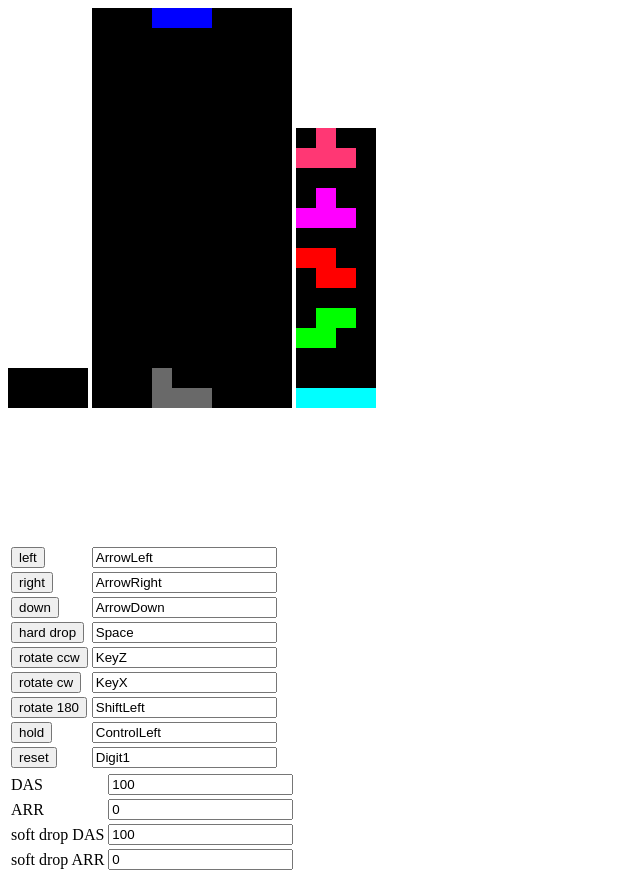
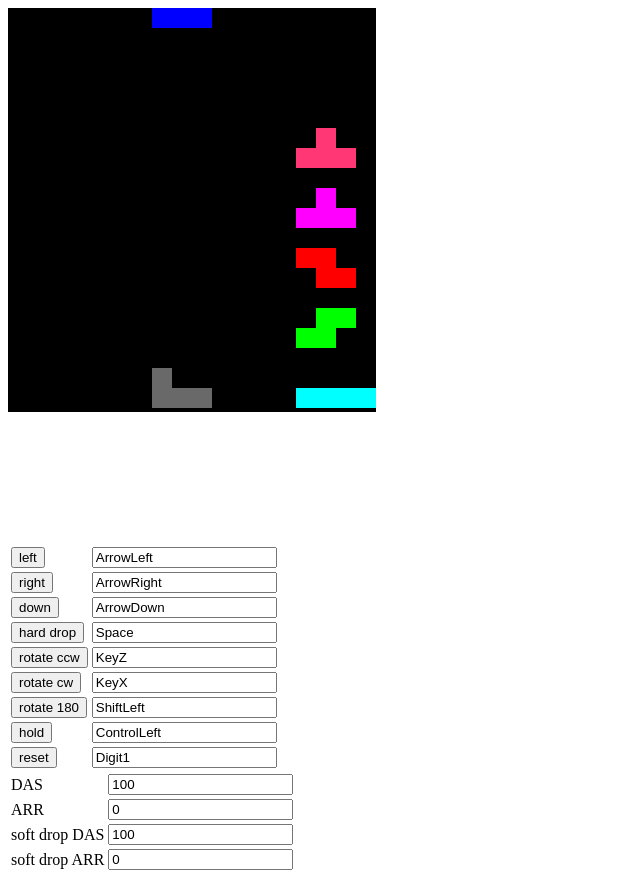
Before and after one commit to popapoe/etris, a plain HTML site: page index.html in a window 1280 px wide. Shown: the whole page, without its empty margins (0-640 px from the left). Drawn offline with Linux system fonts and the light colour scheme.

Commit message:
Add black background

```diff
--- a/index.html
+++ b/index.html
@@ -4,6 +4,10 @@
 		<title>ETriSs</title>
 		<link rel="icon" href="./favicon.ico">
 		<style>
+			#game {
+				display: inline-block;
+				background: black;
+			}
 			ul {
 				list-style: none;
 				padding-left: 0;
@@ -27,9 +31,11 @@
 	</head>
 	<body>
 		<noscript>Its over</noscript>
-		<canvas id="hold">Its over</canvas>
-		<canvas id="board">Its over</canvas>
-		<canvas id="queue">Its over</canvas>
+		<div id="game">
+			<canvas id="hold">Its over</canvas>
+			<canvas id="board">Its over</canvas>
+			<canvas id="queue">Its over</canvas>
+		</div>
 		<ul id="messagees"></ul>
 		<table id="bindings"></table>
 		<table>
```
